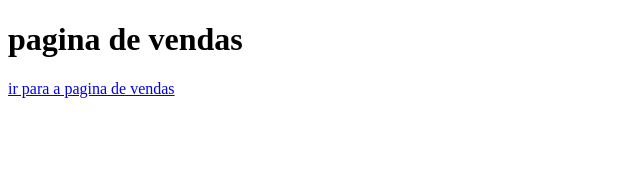
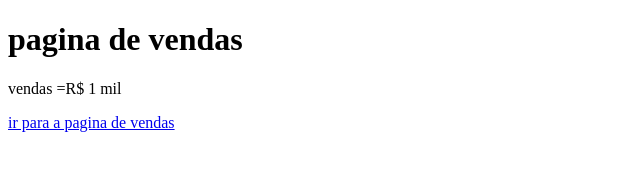
Before and after one commit to LeoncardoCaetano/Aulagithub, a plain HTML site: page pagina de testes.html in a window 1280 px wide. Shown: the whole page, without its empty margins (0-640 px from the left). Drawn offline with Linux system fonts and the light colour scheme.

Commit message:
modificado valor das vendas

```diff
--- a/pagina de testes.html
+++ b/pagina de testes.html
@@ -7,7 +7,8 @@
 </head>
 <body>
     <h1> pagina de vendas</h1>
-    <a href="index.html"> ir para a pagina de vendas</a>
+     <p> vendas =R$ 1 mil</p>
+     <a href="index.html"> ir para a pagina de vendas</a>
 
 </body>
 </html>
```
